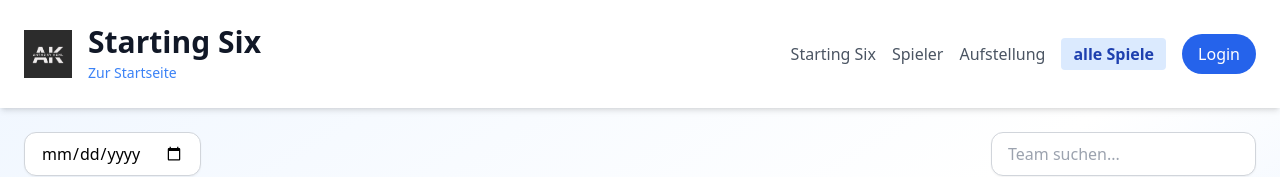
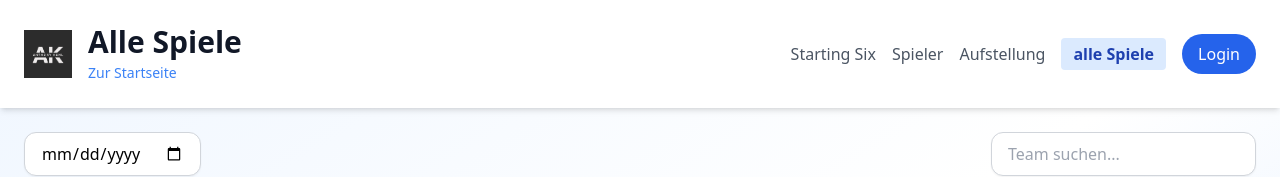
Before and after one commit to Mediateam-Ros/kuehl-management, a website: page spiele.html in a window 1280 px wide. Shown: the top 177 px of the page. Drawn offline with nearby package versions, Linux system fonts and the light colour scheme; no server answers.

Commit message:
Update spiele.html

```diff
--- a/spiele.html
+++ b/spiele.html
@@ -103,7 +103,7 @@
       <div class="flex flex-col sm:flex-row sm:items-center gap-4 mb-4 sm:mb-0">
         <img src="assets/images/logo.png" class="w-12 h-12" alt="Logo" />
         <div>
-          <h1 class="text-2xl sm:text-3xl font-bold text-gray-900">Starting Six</h1>
+          <h1 class="text-2xl sm:text-3xl font-bold text-gray-900">Alle Spiele</h1>
           <a href="index.html" class="text-blue-500 text-sm hover:underline mt-1">Zur Startseite</a>
         </div>
       </div>
```
